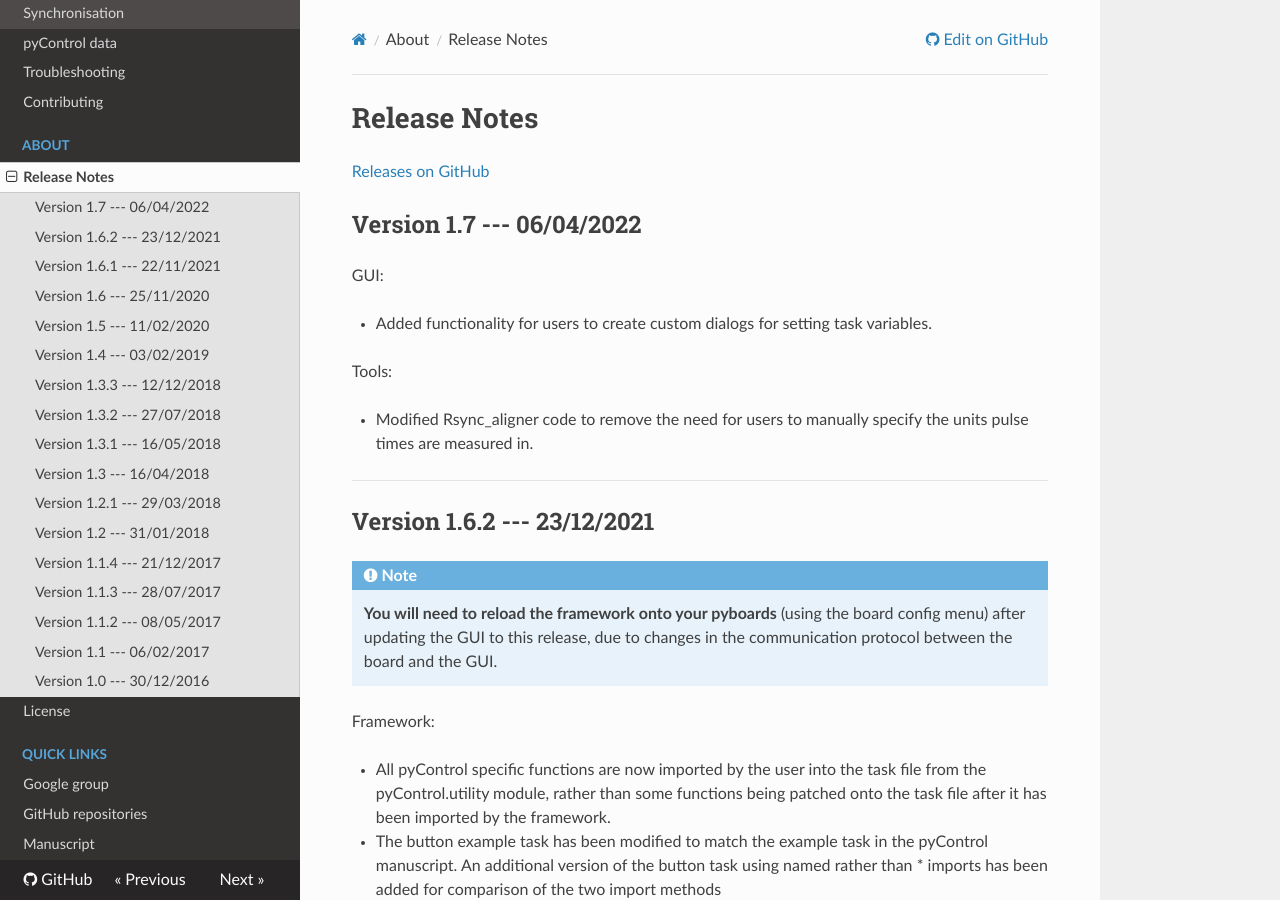
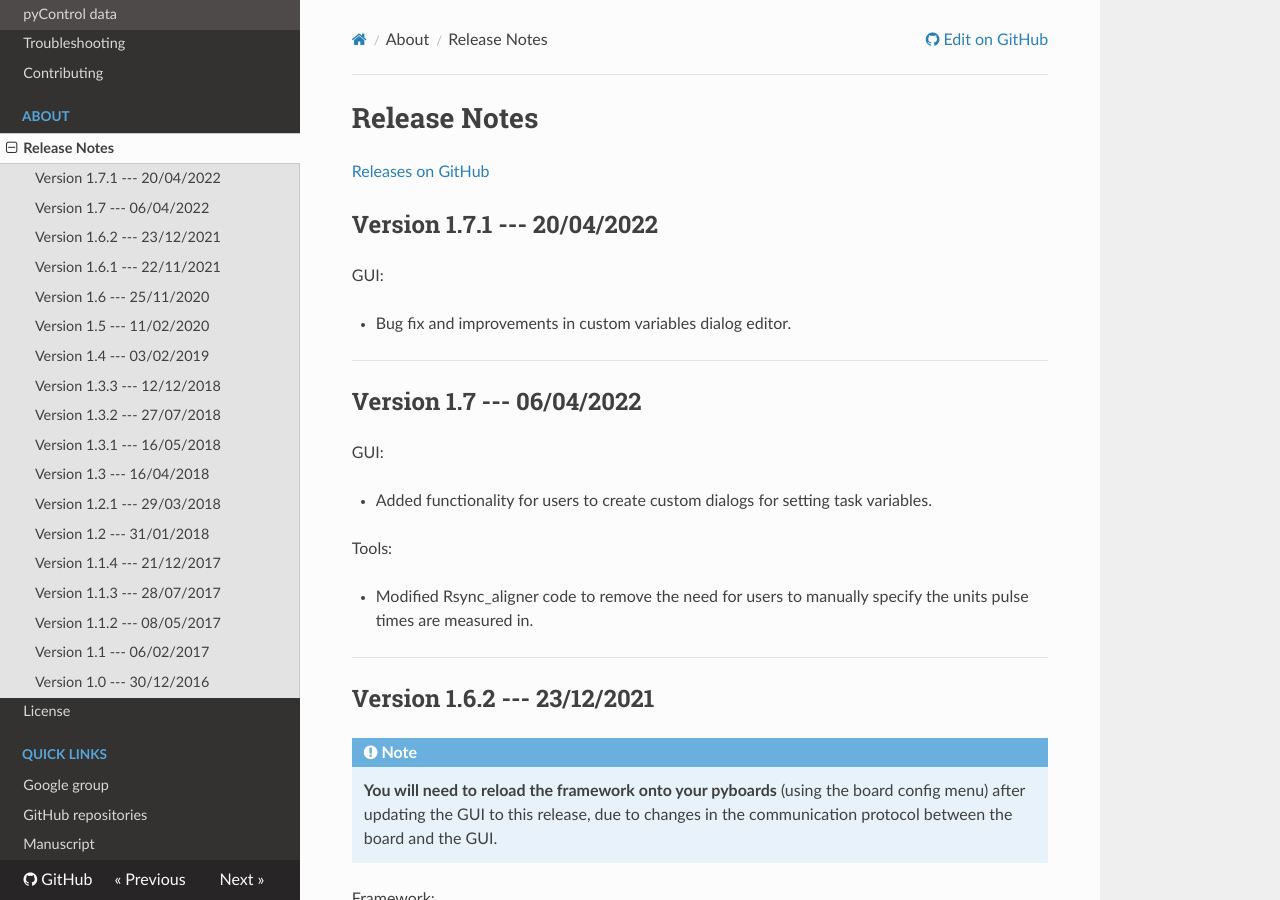
Before and after one commit to pyControl/docs, an MkDocs documentation site: the page built from docs/about/release-notes.md, in a window 1280 px wide and 900 px high. Built offline with MkDocs 1.6.1, drawn with Linux system fonts in a browser that asks for light colours; nearby versions of some CDN libraries.

```diff
--- a/docs/about/release-notes.md
+++ b/docs/about/release-notes.md
@@ -1,5 +1,13 @@
 # Release Notes
 [Releases on GitHub](https://github.com/pyControl/code/releases)
+
+## Version 1.7.1 --- 20/04/2022
+
+GUI:
+
+- Bug fix and improvements in custom variables dialog editor.
+
+---
 
 ## Version 1.7 --- 06/04/2022
 
@@ -25,6 +33,8 @@
 - All pyControl specific functions are now imported by the user into the task file from the pyControl.utility module, rather than some functions being patched onto the task file after it has been imported by the framework.
 
 - The button example task has been modified to match the example task in the pyControl manuscript.  An additional version of the button task using named rather than * imports has been added for comparison of the two import methods
+
+---
 
 ## Version 1.6.1 --- 22/11/2021
 
--- a/mkdocs.yml
+++ b/mkdocs.yml
@@ -5,6 +5,7 @@
 
 theme:
     name: readthedocs
+    logo: logo.png
 
 markdown_extensions:
     - admonition
--- a/requirements.txt
+++ b/requirements.txt
@@ -1,2 +1,2 @@
-mkdocs==1.2.3
-jinja2==3.0.3
+mkdocs==1.3.0
+jinja2==3.1.2
```
Also changed, not shown: docs/user-guide/graphical-user-interface.md (+1 -1 lines), docs/logo.png (added).
